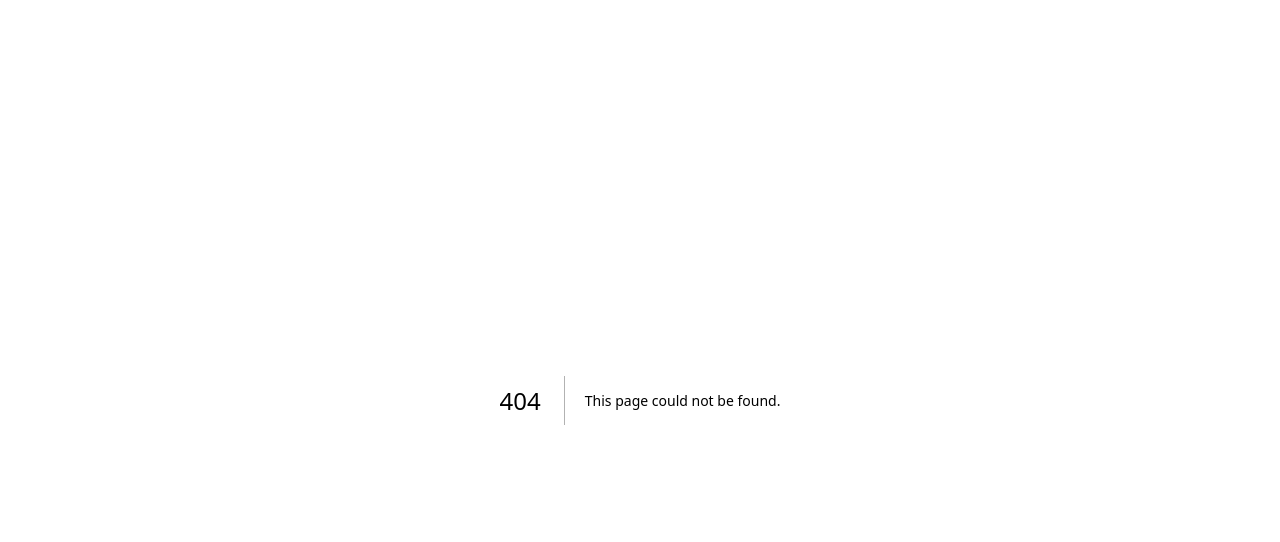
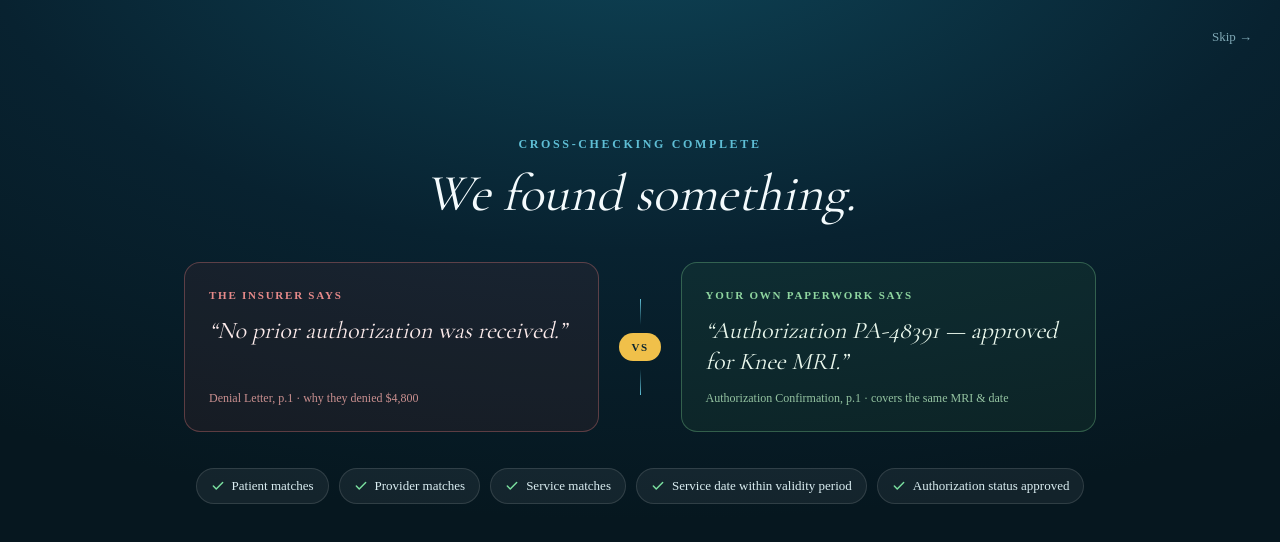
Before and after one commit to samjm2/claim-right, a Next.js app: page /reveal in a window 1280 px wide. Before the commit this address had no page. Shown: the top 542 px of the page. Built offline with nearby package versions, Linux system fonts and the light colour scheme.

Commit message:
added the reveal screen that stages the contradiction after analysis

```diff
--- a/app/new-case/page.tsx
+++ b/app/new-case/page.tsx
@@ -377,7 +377,7 @@ export default function NewCasePage() {
             )}
 
             {done && (
-              <Link href="/case/sample" className="block">
+              <Link href="/reveal" className="block">
                 <div
                   className="rise lift mt-8 rounded-2xl border p-6 cursor-pointer relative overflow-hidden"
                   style={{ borderColor: "rgba(0,139,178,0.35)", background: "#f5fafc", boxShadow: "0 4px 24px rgba(0,110,142,0.12)" }}
@@ -426,7 +426,7 @@ export default function NewCasePage() {
 
                   {/* whole card is the link, so this is a styled span not a nested button */}
                   <span className="inline-flex items-center h-12 px-8 text-sm font-semibold tracking-wider uppercase rounded" style={{ background: "#0a3a4a", color: "#f5fafc" }}>
-                    Open case dashboard
+                    See what we found
                   </span>
                 </div>
               </Link>
--- /dev/null
+++ b/app/reveal/page.tsx
@@ -0,0 +1,102 @@
+"use client";
+import { useEffect, useState } from "react";
+import Link from "next/link";
+import { Check } from "lucide-react";
+import sampleData from "@/data/sample-case.json";
+import { detectDiscrepancies } from "@/lib/rule-engine/engine";
+import { CaseDocument, ExtractedFact } from "@/lib/types";
+
+// the money shot: after analysis, we don't drop you on a calm dashboard — we stage the
+// contradiction. two documents disagreeing, drawn out beat by beat, checks ticking in.
+export default function RevealPage() {
+  const c = sampleData;
+  const disc = detectDiscrepancies(c.facts as ExtractedFact[], c.documents as CaseDocument[])[0];
+
+  const fact = (fieldName: string) => (c.facts as ExtractedFact[]).find((f) => f.fieldName === fieldName)?.value;
+  const authNumber = fact("authorizationNumber");
+  const approvedService = fact("approvedService");
+  const amount = "$4,800";
+
+  const [step, setStep] = useState(0);
+  useEffect(() => {
+    const t = [
+      setTimeout(() => setStep(1), 700),
+      setTimeout(() => setStep(2), 1500),
+      setTimeout(() => setStep(3), 2600),
+      setTimeout(() => setStep(4), 3300),
+      setTimeout(() => setStep(5), 3300 + disc.checks.length * 420 + 500),
+    ];
+    return () => t.forEach(clearTimeout);
+  }, [disc.checks.length]);
+
+  const ease = "all 0.6s cubic-bezier(0.22,1,0.36,1)";
+
+  return (
+    <div style={{ minHeight: "100vh", display: "flex", flexDirection: "column", background: "radial-gradient(1200px 600px at 50% -10%, #0e4457 0%, #082230 55%, #06171f 100%)", color: "#eaf4f7" }}>
+      <div style={{ position: "absolute", top: 24, right: 28 }}>
+        <Link href="/case/sample" style={{ fontSize: 13, color: "#7fa8b5", textDecoration: "none" }}>Skip →</Link>
+      </div>
+
+      <div style={{ flex: 1, display: "flex", flexDirection: "column", alignItems: "center", justifyContent: "center", padding: "48px 24px", maxWidth: 960, margin: "0 auto", width: "100%" }}>
+
+        {/* beat 1: the line */}
+        <div style={{ opacity: step >= 1 ? 1 : 0, transform: step >= 1 ? "translateY(0)" : "translateY(14px)", transition: ease, textAlign: "center", marginBottom: 40 }}>
+          <div style={{ fontSize: 12, fontWeight: 600, letterSpacing: "0.22em", textTransform: "uppercase", color: "#5fbfd6", marginBottom: 14 }}>
+            {step < 1 ? "Reading your documents" : "Cross-checking complete"}
+          </div>
+          <h1 style={{ fontFamily: "var(--font-cormorant), serif", fontStyle: "italic", fontSize: 52, lineHeight: 1.05, margin: 0, color: "#f4fbfd" }}>
+            We found something.
+          </h1>
+        </div>
+
+        {/* beat 2: the two documents disagreeing */}
+        <div style={{ display: "grid", gridTemplateColumns: "1fr auto 1fr", gap: 20, alignItems: "stretch", width: "100%", marginBottom: 36 }}>
+          {/* denial */}
+          <div style={{ opacity: step >= 2 ? 1 : 0, transform: step >= 2 ? "translateX(0)" : "translateX(-40px)", transition: ease, background: "rgba(163,58,58,0.10)", border: "1px solid rgba(224,122,122,0.35)", borderRadius: 16, padding: 24, display: "flex", flexDirection: "column", gap: 12 }}>
+            <span style={{ fontSize: 11, fontWeight: 700, letterSpacing: "0.16em", textTransform: "uppercase", color: "#e78a8a" }}>The insurer says</span>
+            <p style={{ fontFamily: "var(--font-cormorant), serif", fontStyle: "italic", fontSize: 24, lineHeight: 1.3, margin: 0, color: "#fbeaea", flex: 1 }}>&ldquo;No prior authorization was received.&rdquo;</p>
+            <span style={{ fontSize: 12, color: "#c98f8f" }}>Denial Letter, p.1 · why they denied {amount}</span>
+          </div>
+
+          {/* contradiction marker */}
+          <div style={{ display: "flex", alignItems: "center", justifyContent: "center", opacity: step >= 3 ? 1 : 0, transform: step >= 3 ? "scale(1)" : "scale(0.6)", transition: "all 0.5s cubic-bezier(0.34,1.56,0.64,1)" }}>
+            <div style={{ display: "flex", flexDirection: "column", alignItems: "center", gap: 8 }}>
+              <div style={{ width: 1, height: 26, background: "linear-gradient(#5fbfd6, transparent)" }} />
+              <span style={{ fontSize: 11, fontWeight: 700, letterSpacing: "0.14em", textTransform: "uppercase", color: "#0a2530", background: "#f0c04a", borderRadius: 9999, padding: "6px 12px", whiteSpace: "nowrap" }}>vs</span>
+              <div style={{ width: 1, height: 26, background: "linear-gradient(transparent, #5fbfd6)" }} />
+            </div>
+          </div>
+
+          {/* authorization */}
+          <div style={{ opacity: step >= 2 ? 1 : 0, transform: step >= 2 ? "translateX(0)" : "translateX(40px)", transition: ease, background: "rgba(63,122,74,0.12)", border: "1px solid rgba(120,200,140,0.35)", borderRadius: 16, padding: 24, display: "flex", flexDirection: "column", gap: 12 }}>
+            <span style={{ fontSize: 11, fontWeight: 700, letterSpacing: "0.16em", textTransform: "uppercase", color: "#8fd6a0" }}>Your own paperwork says</span>
+            <p style={{ fontFamily: "var(--font-cormorant), serif", fontStyle: "italic", fontSize: 24, lineHeight: 1.3, margin: 0, color: "#e9f7ec", flex: 1 }}>&ldquo;Authorization {authNumber} — approved for {approvedService}.&rdquo;</p>
+            <span style={{ fontSize: 12, color: "#94c3a1" }}>Authorization Confirmation, p.1 · covers the same MRI &amp; date</span>
+          </div>
+        </div>
+
+        {/* beat 4: the deterministic checks ticking in */}
+        <div style={{ display: "flex", flexWrap: "wrap", gap: 10, justifyContent: "center", marginBottom: 34 }}>
+          {disc.checks.map((chk, i) => (
+            <span key={chk.id} style={{ display: "inline-flex", alignItems: "center", gap: 7, fontSize: 13, color: "#dbeef2", background: "rgba(255,255,255,0.06)", border: "1px solid rgba(255,255,255,0.12)", borderRadius: 9999, padding: "7px 14px", opacity: step >= 4 ? 1 : 0, transform: step >= 4 ? "translateY(0)" : "translateY(8px)", transition: ease, transitionDelay: `${i * 0.42}s` }}>
+              <Check width={14} height={14} color="#7be0a0" strokeWidth={2.5} />
+              {chk.label}
+            </span>
+          ))}
+        </div>
+
+        {/* beat 5: plain-language verdict + the way forward */}
+        <div style={{ opacity: step >= 5 ? 1 : 0, transform: step >= 5 ? "translateY(0)" : "translateY(14px)", transition: ease, textAlign: "center", maxWidth: 640, pointerEvents: step >= 5 ? "auto" : "none" }}>
+          <p style={{ fontSize: 16, lineHeight: 1.6, color: "#cfe4ea", margin: "0 0 24px" }}>
+            The reason they gave for denying {amount} is contradicted by an approved authorization you already hold, covering the same service, provider, and date.
+          </p>
+          <Link href="/case/sample">
+            <button className="press" style={{ height: 52, padding: "0 34px", fontSize: 14, fontWeight: 600, letterSpacing: "0.06em", textTransform: "uppercase", color: "#06171f", background: "#f0c04a", border: "none", borderRadius: 12, cursor: "pointer" }}>
+              See the full case
+            </button>
+          </Link>
+        </div>
+      </div>
+    </div>
+  );
+}
```
